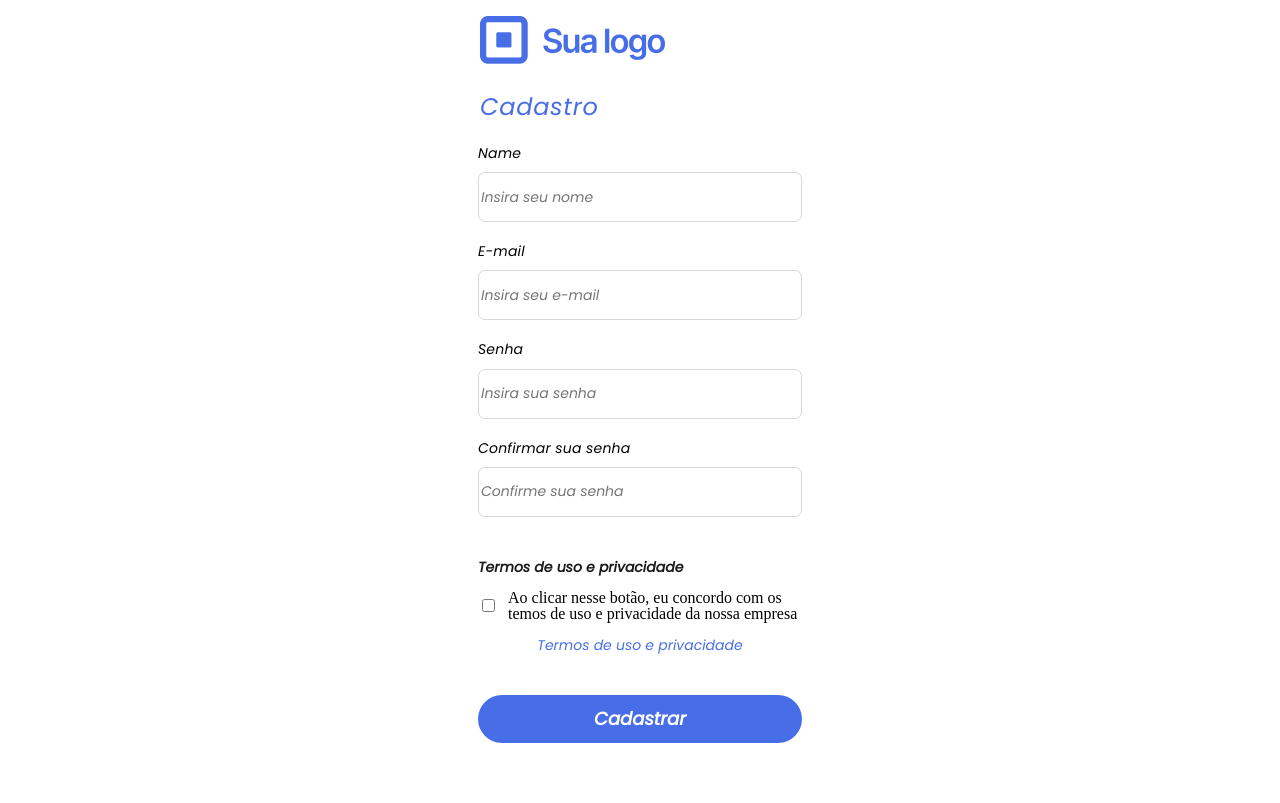
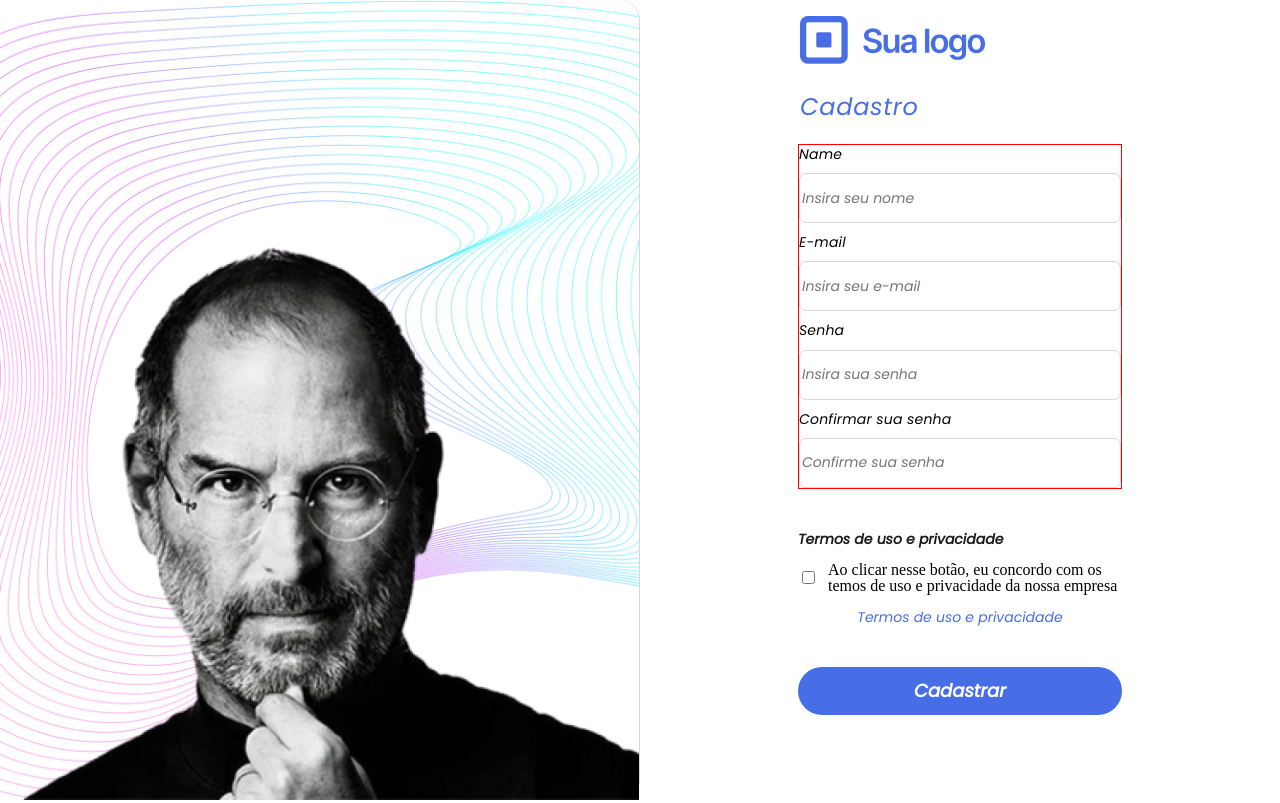
Before and after one commit to IgorBragaDev/WriteSpace, a React (Vite) app in the folder frontend/startpn/: page / in a window 1280 px wide. Built offline with nearby package versions, Linux system fonts and the light colour scheme.

Commit message:
Feat : Responsive Registerpage

```diff
--- a/frontend/startpn/src/pages/Register/index.jsx
+++ b/frontend/startpn/src/pages/Register/index.jsx
@@ -2,16 +2,20 @@ import Button from "../../components/button";
 import Checkbox from "../../components/checkBox";
 import Input from "../../components/inputs";
 import Logo from "../../components/logo";
+import SteveJobs from "../../images/png/stevejobs.png";
+import Ondas from "../../images/png/ondas.png";
 import "./register.css";
 const RegisterPage = () => {
   return (
     <>
+      <div className="resposiveContainer">
         <div className="pageContainer">
           <div className="logoTittleContainer">
             <Logo width={"190px"} heigth={"47.739px"} />
             <h1 className="text_circular_color_blue">Cadastro</h1>
           </div>
           <form className="formRegister">
+            <div className="inputsContainer">
               <Input
                 htmlFor={"name"}
                 id={"name"}
@@ -84,6 +88,7 @@ const RegisterPage = () => {
                 labeltypography="text_circular_label"
                 placeholdertypography="text_circular_placeholder"
               />
+            </div>
 
             <div className="checkBoxContainer">
               <h3 className="text_circular_small_bold_black">
@@ -116,6 +121,12 @@ const RegisterPage = () => {
             />
           </form>
         </div>
+
+        <div className="steveContainer">
+          <img className="steveImage" src={SteveJobs} alt="" />
+          <img className="wavesImage" src={Ondas}></img>
+        </div>
+      </div>
     </>
   );
 };
--- a/frontend/startpn/src/pages/Register/register.css
+++ b/frontend/startpn/src/pages/Register/register.css
@@ -4,6 +4,18 @@
   display: flex;
   flex-direction: column;
   align-items: center;
+  @media (min-width: 1024px) {
+    width: 50%;
+  }
+}
+
+.resposiveContainer {
+  @media (min-width: 1024px) {
+    display: flex;
+    flex-direction: row-reverse;
+    align-items: center;
+    justify-content: center;
+  }
 }
 
 .checkBoxContainer {
@@ -13,17 +25,16 @@
   gap: 13px;
   max-width: 324px;
   width: 100%;
-
 }
 
-.formRegister{
+.formRegister {
   display: flex;
   flex-direction: column;
   gap: 20px;
   height: 100%;
 }
 
-.logoTittleContainer{
+.logoTittleContainer {
   width: 100%;
   max-width: 320px;
   min-width: 290px;
@@ -33,3 +44,36 @@
   justify-content: flex-start;
   margin-bottom: 20px;
 }
+.inputsContainer {
+  @media (min-width: 1024px) {
+    border: 1px solid red;
+    display: grid;
+    grid-template-columns: repeat(auto-fit, minmax(2, 1fr));
+    gap: 10px;
+  }
+}
+
+.steveContainer {
+  display: none;
+  position: relative;
+  width: 50%;
+  height: 100vh;
+  border-right: 1px solid #d7d7d7;
+  border-radius: 20px;
+  @media (min-width: 1024px) {
+    display: block;
+  }
+}
+
+.steveImage {
+  position: absolute;
+  bottom: 0;
+  right: 0;
+  width: 100%;
+  /* max-width: 690px;  */
+}
+
+.wavesImage {
+  width: 100%;
+  height: 100vh;
+}
```
Also changed, not shown: frontend/startpn/src/images/png/stevejobs.png (renamed from frontend/startpn/src/images/png/stevejobs 1.png). Lines whose indentation alone changed are shown as unchanged.
